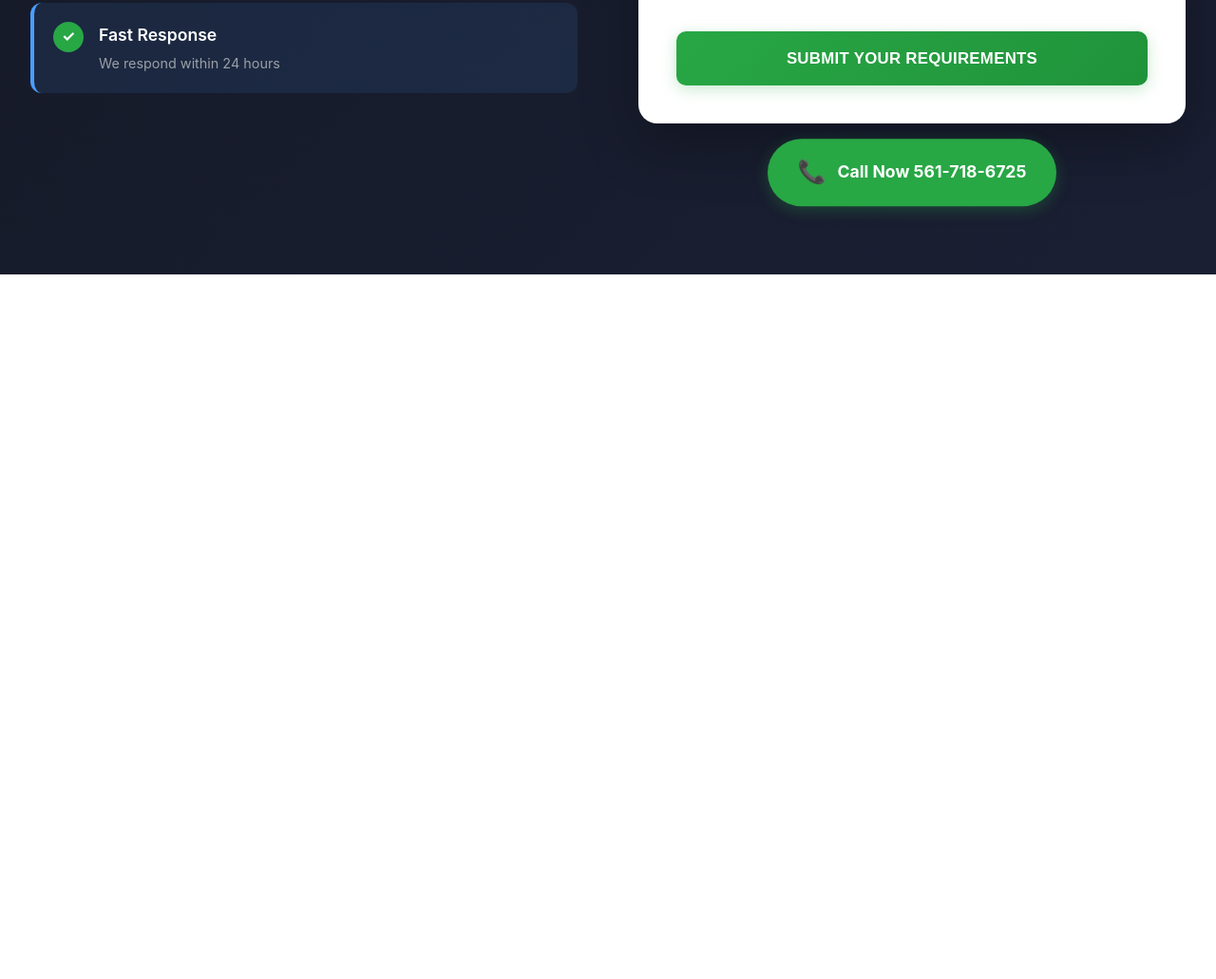
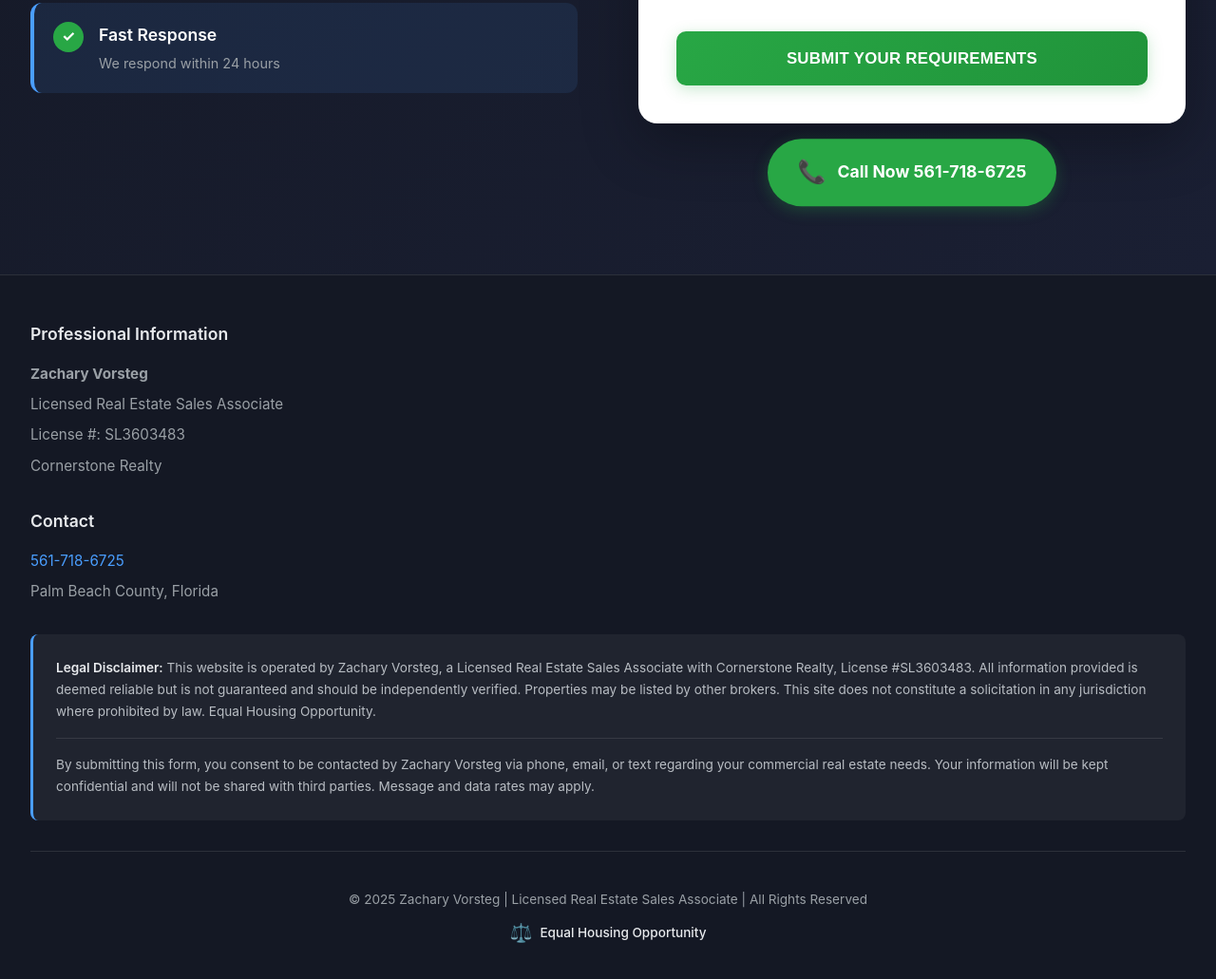
Before and after one commit to ZacharyVorsteg/Palmbeachwarehouses, a plain HTML site: page index.html in a window 1280 px wide. Shown: the part 945-1976 px from the top of the page at 95% size. Before the commit the page ends 1234 px from the top, so only its background shows below. Drawn offline with Linux system fonts and the light colour scheme; no server answers.

Commit message:
Add compliance footer with FL real estate license disclaimers (SL3603483)

```diff
--- a/index.html
+++ b/index.html
@@ -177,6 +177,38 @@
         </section>
     </main>
 
+    <!-- Footer with Legal Disclaimers -->
+    <footer class="footer">
+        <div class="footer-content">
+            <div class="footer-section">
+                <h4>Professional Information</h4>
+                <p><strong>Zachary Vorsteg</strong></p>
+                <p>Licensed Real Estate Sales Associate</p>
+                <p>License #: SL3603483</p>
+                <p>Cornerstone Realty</p>
+            </div>
+
+            <div class="footer-section">
+                <h4>Contact</h4>
+                <p><a href="tel:561-718-6725">561-718-6725</a></p>
+                <p>Palm Beach County, Florida</p>
+            </div>
+
+            <div class="footer-disclaimer">
+                <p><strong>Legal Disclaimer:</strong> This website is operated by Zachary Vorsteg, a Licensed Real Estate Sales Associate with Cornerstone Realty, License #SL3603483. All information provided is deemed reliable but is not guaranteed and should be independently verified. Properties may be listed by other brokers. This site does not constitute a solicitation in any jurisdiction where prohibited by law. Equal Housing Opportunity.</p>
+
+                <p class="privacy-note">By submitting this form, you consent to be contacted by Zachary Vorsteg via phone, email, or text regarding your commercial real estate needs. Your information will be kept confidential and will not be shared with third parties. Message and data rates may apply.</p>
+            </div>
+
+            <div class="footer-bottom">
+                <p>&copy; 2025 Zachary Vorsteg | Licensed Real Estate Sales Associate | All Rights Reserved</p>
+                <p class="equal-housing">
+                    <span class="eho-icon">⚖️</span> Equal Housing Opportunity
+                </p>
+            </div>
+        </div>
+    </footer>
+
     <!-- Trusenda CRM Integration -->
     <script src="crm-integration.js"></script>
 </body>
--- a/styles.css
+++ b/styles.css
@@ -430,6 +430,102 @@ body {
     50% { transform: translateY(-10px); }
 }
 
+/* Footer Styles */
+.footer {
+    background: var(--darker-bg);
+    color: var(--text-gray);
+    padding: 3rem 2rem 2rem;
+    border-top: 1px solid rgba(255, 255, 255, 0.1);
+}
+
+.footer-content {
+    max-width: 1400px;
+    margin: 0 auto;
+}
+
+.footer-section {
+    margin-bottom: 2rem;
+}
+
+.footer-section h4 {
+    color: var(--text-light);
+    font-size: 1.1rem;
+    font-weight: 600;
+    margin-bottom: 1rem;
+}
+
+.footer-section p {
+    margin: 0.5rem 0;
+    font-size: 0.95rem;
+    line-height: 1.6;
+}
+
+.footer-section a {
+    color: var(--accent-blue);
+    text-decoration: none;
+    transition: color 0.2s;
+}
+
+.footer-section a:hover {
+    color: var(--primary-blue);
+    text-decoration: underline;
+}
+
+.footer-disclaimer {
+    background: rgba(255, 255, 255, 0.05);
+    padding: 1.5rem;
+    border-radius: 8px;
+    margin: 2rem 0;
+    border-left: 3px solid var(--accent-blue);
+}
+
+.footer-disclaimer p {
+    font-size: 0.85rem;
+    line-height: 1.7;
+    margin-bottom: 1rem;
+    color: #b8bdc3;
+}
+
+.footer-disclaimer p:last-child {
+    margin-bottom: 0;
+}
+
+.footer-disclaimer strong {
+    color: var(--text-light);
+    font-weight: 600;
+}
+
+.privacy-note {
+    margin-top: 1rem;
+    padding-top: 1rem;
+    border-top: 1px solid rgba(255, 255, 255, 0.1);
+}
+
+.footer-bottom {
+    text-align: center;
+    padding-top: 2rem;
+    margin-top: 2rem;
+    border-top: 1px solid rgba(255, 255, 255, 0.1);
+}
+
+.footer-bottom p {
+    font-size: 0.85rem;
+    margin: 0.5rem 0;
+}
+
+.equal-housing {
+    display: flex;
+    align-items: center;
+    justify-content: center;
+    gap: 0.5rem;
+    color: var(--text-light);
+    font-weight: 500;
+}
+
+.eho-icon {
+    font-size: 1.2rem;
+}
+
 /* Responsive Design */
 @media (max-width: 1024px) {
     .hero-content {
@@ -477,4 +573,16 @@ body {
     .hero-title {
         font-size: 2rem;
     }
+
+    .footer {
+        padding: 2rem 1rem 1.5rem;
+    }
+
+    .footer-disclaimer {
+        padding: 1rem;
+    }
+
+    .footer-disclaimer p {
+        font-size: 0.8rem;
+    }
 }
```
